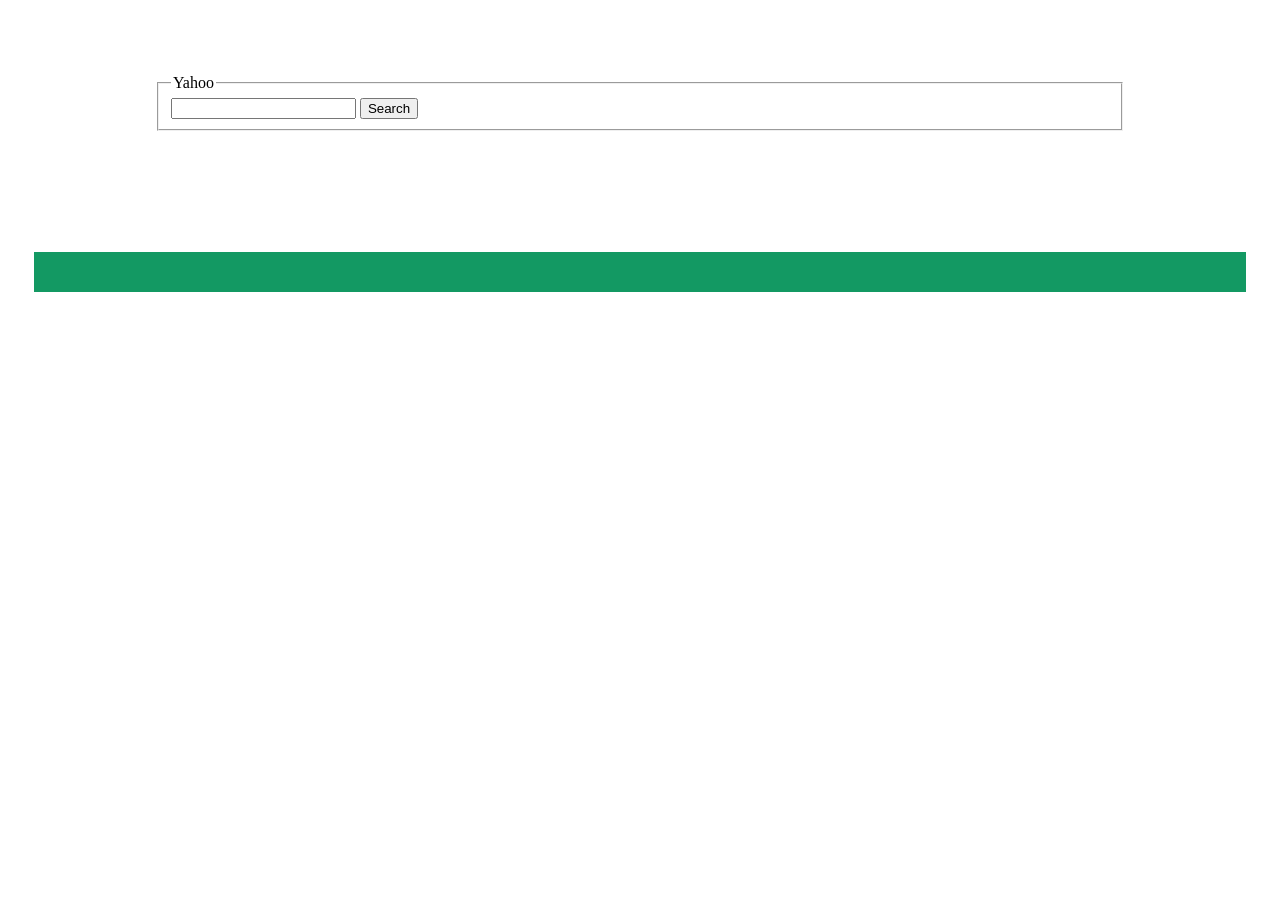
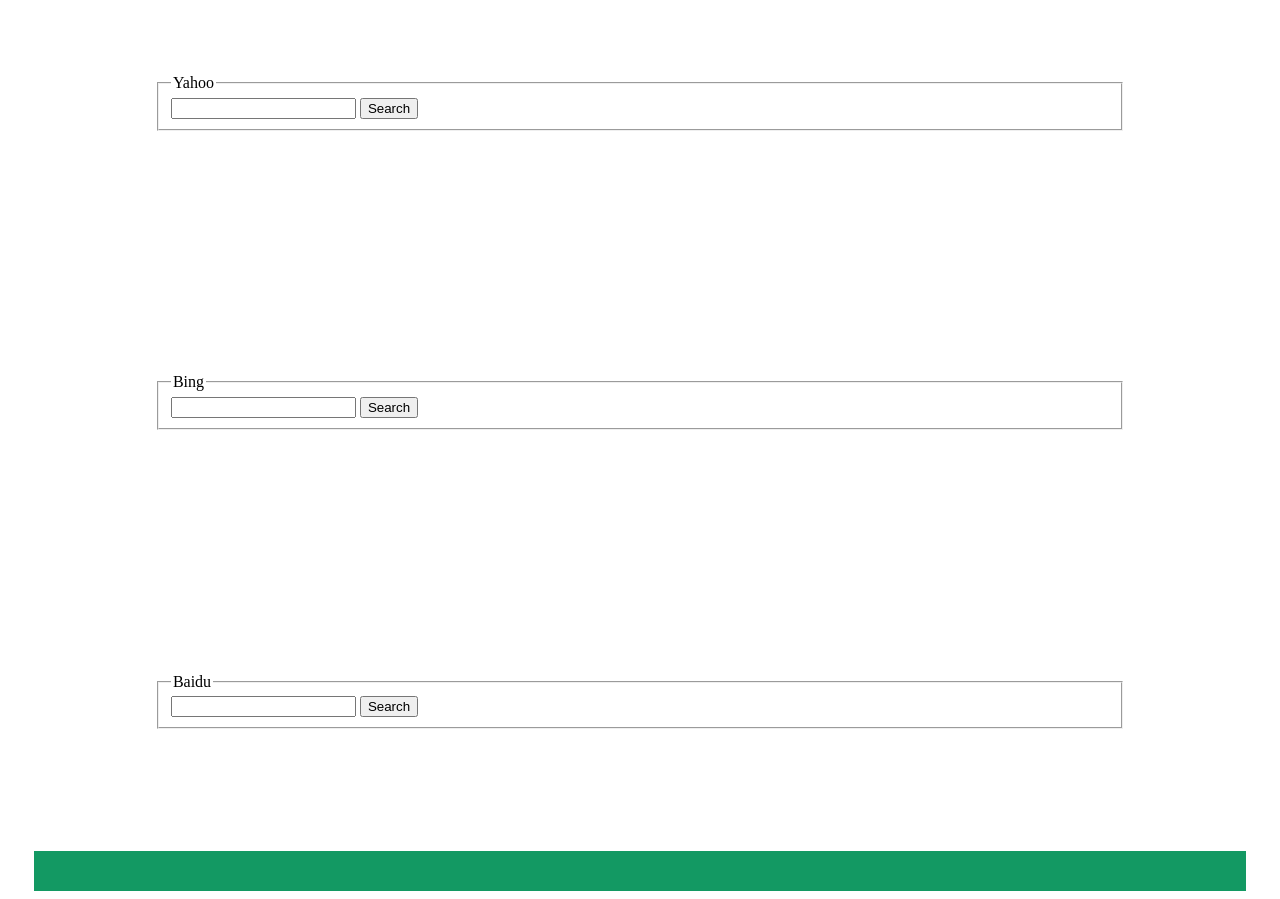
Before and after one commit to fogrizovic/demo-site, a plain HTML site: page index.html in a window 1280 px wide. Shown: the part 526-1425 px from the top of the page. Before the commit the page ends 826 px from the top, so only its background shows below. Drawn offline with Linux system fonts and the light colour scheme.

Commit message:
add bing and baidu boxes

```diff
--- a/index.html
+++ b/index.html
@@ -14,23 +14,43 @@
     </header>
     <main>
         <h1>Search engines</h1>
-        <p>Lorem ipsum dolor sit amet consectetur adipisicing elit. Distinctio quas corporis eligendi, ipsa inventore harum, numquam voluptates dicta, facere ullam nemo? Iure qui odio quod et reprehenderit reiciendis assumenda minima?</p>
+        <p>Lorem ipsum dolor sit amet consectetur adipisicing elit. Distinctio quas corporis eligendi, ipsa inventore
+            harum, numquam voluptates dicta, facere ullam nemo? Iure qui odio quod et reprehenderit reiciendis assumenda
+            minima?</p>
         <div class="flexbox">
-            <div class="search-box google-box">
+            <div id="google-box" class="search-box">
                 <fieldset>
                     <legend>Google</legend>
-                    <form action="https://www.google.com/search" method="get">
-                        <input type="text" name="q">
-                        <button>Search</button>
+                    <form action="https://www.google.com/search" method="get" target="_blank">
+                        <input type="text" name="q" required>
+                        <button type="submit">Search</button>
                     </form>
                 </fieldset>
             </div>
-            <div class="search-box yahoo-box">
+            <div id="yahoo-box" class="search-box">
                 <fieldset>
                     <legend>Yahoo</legend>
-                    <form action="https://ar.search.yahoo.com/search" method="get">
-                        <input type="text" name="p">
-                        <button>Search</button>
+                    <form action="https://ar.search.yahoo.com/search" method="get" target="_blank">
+                        <input type="text" name="p" required>
+                        <button type="submit">Search</button>
+                    </form>
+                </fieldset>
+            </div>
+            <div id="bing-box" class="search-box">
+                <fieldset>
+                    <legend>Bing</legend>
+                    <form action="https://www.bing.com/search" method="GET" target="_blank">
+                        <input type="text" name="q" required>
+                        <button type="submit">Search</button>
+                    </form>
+                </fieldset>
+            </div>
+            <div id="baidu-box" class="search-box">
+                <fieldset>
+                    <legend>Baidu</legend>
+                    <form action="https://www.baidu.com/s" method="GET" target="_blank">
+                        <input type="text" name="wd" required>
+                        <button type="submit">Search</button>
                     </form>
                 </fieldset>
             </div>
```
